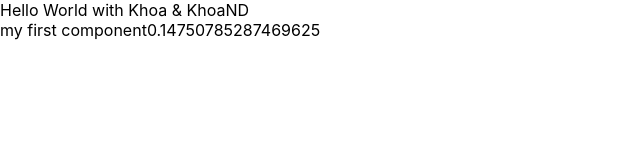
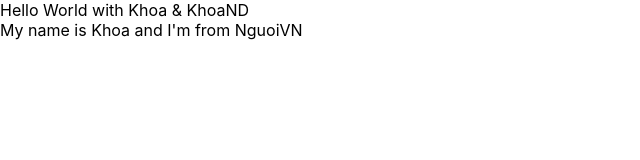
Before and after one commit to Khoa-Dam/my-react-app, a React (Create React App) app: page / in a window 1280 px wide. Shown: the top 160 px of the page, without its empty margins (0-640 px from the left). Built offline with nearby package versions, Linux system fonts and the light colour scheme.

Commit message:
continue

```diff
--- a/src/App.js
+++ b/src/App.js
@@ -3,28 +3,38 @@
 import { useDispatch, useSelector } from "react-redux";
 import { increaseCounter, decreaseCounter } from "./redux/action/counterAction";
 import MyComponent from "./components/MyComponent";
+import React from "react";
 
-const App = () => {
-  const count = useSelector((state) => state.counter.count);
-  const dispatch = useDispatch();
+class App extends React.Component {
+  render(){
+    return (
+      <div>
+        Hello World with Khoa &amp; KhoaND
+        <MyComponent></MyComponent>
+      </div>
+    );
 
-  return (
-    <div>
-      Hello World with Khoa &amp; KhoaND
-      <MyComponent></MyComponent>
-    </div>
-    // <div className="App">
-    //   <header className="App-header">
-    //     <img src={logo} className="App-logo" alt="logo" />
-    //     <p>
-    //       Hello World Khoa Pug
-    //     </p>
-    //     <div>Count = {count}</div>
-    //     <button onClick={() => dispatch(increaseCounter())}>Increase</button>
-    //     <button onClick={() => dispatch(decreaseCounter())}>Decrease</button>
-    //   </header>
-    // </div>
-  );
-};
+  }
+}
 
+
+// const App = () => {
+//   const count = useSelector((state) => state.counter.count);
+//   const dispatch = useDispatch();
+
+//   return (
+
+//     <div className="App">
+//       <header className="App-header">
+//         <img src={logo} className="App-logo" alt="logo" />
+//         <p>
+//           Hello World Khoa Pug
+//         </p>
+//         <div>Count = {count}</div>
+//         <button onClick={() => dispatch(increaseCounter())}>Increase</button>
+//         <button onClick={() => dispatch(decreaseCounter())}>Decrease</button>
+//       </header>
+//     </div>
+//   );
+// };
 export default App;
--- a/src/components/MyComponent.js
+++ b/src/components/MyComponent.js
@@ -5,14 +5,19 @@
 import React from 'react';
 
 class MyComponent extends React.Component {
+
+  state = {
+    name: "Khoa",
+    address: "NguoiVN",
+    age: 16,
+  };
+
   //JSX
   render(){
     return (
-      <div>my first component
+      <div>
 
-        {
-          Math.random()
-        }
+        My name is {this.state.name} and I'm from {this.state.address}
       </div>
     );
   }
```
